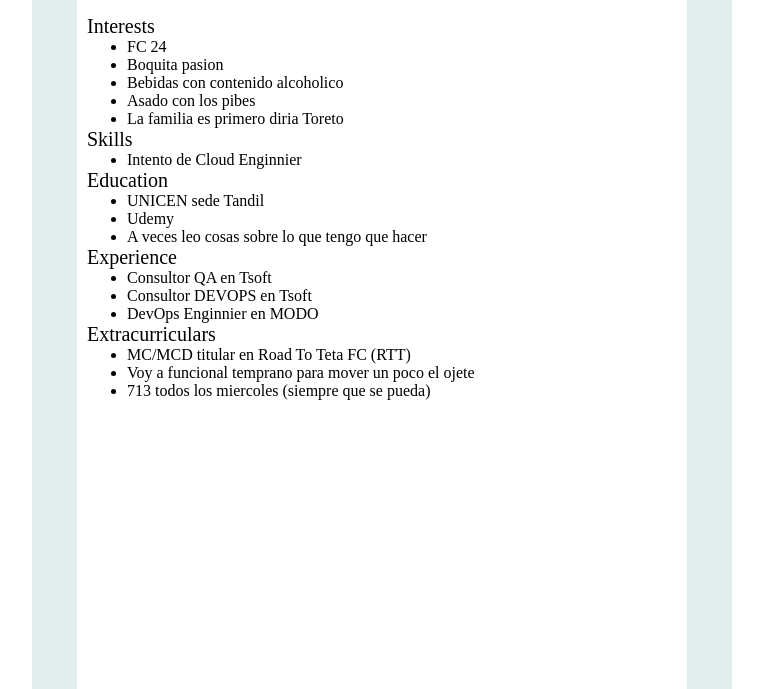
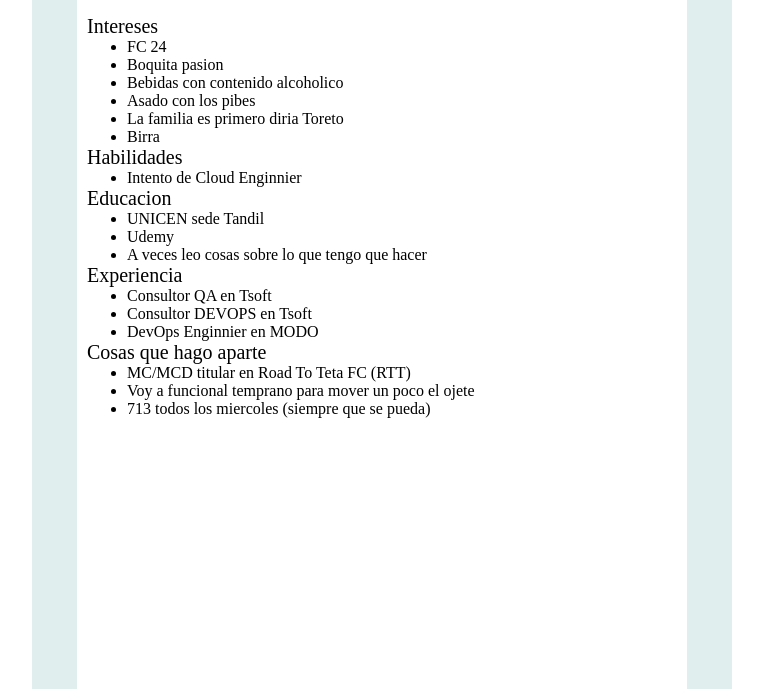
Before and after one commit to MatiasFumiatti/project-cloud-aws, a plain HTML site: page src/index.html in a window 1280 px wide. Shown: the part 111-800 px from the top of the page, without its empty margins (258-1021 px from the left). Drawn offline with Linux system fonts and the light colour scheme.

Commit message:
CCC-008: Prueba WF

```diff
--- a/src/index.html
+++ b/src/index.html
@@ -14,19 +14,20 @@
     <h2>Matias Fumiatti</h2>
     <hr />
     <br>
-    <p class="head">Interests</p>
+    <p class="head">Intereses</p>
     <ul>
       <li>FC 24</li>
       <li>Boquita pasion</li>
       <li>Bebidas con contenido alcoholico</li>
       <li>Asado con los pibes</li>
       <li>La familia es primero diria Toreto</li>
+      <li>Birra</li>
     </ul>
-    <p class="head">Skills</p>
+    <p class="head">Habilidades</p>
     <ul>
       <li>Intento de Cloud Enginnier</li>
     </ul>
-    <p class="head">Education</p>
+    <p class="head">Educacion</p>
     <ul>
       <a href="https://exa.unicen.edu.ar/?">
         <li>UNICEN sede Tandil</li>
@@ -37,13 +38,13 @@
       </a>
       <li>A veces leo cosas sobre lo que tengo que hacer</li>
     </ul>
-    <p class="head">Experience</p>
+    <p class="head">Experiencia</p>
     <ul>
       <li>Consultor QA en Tsoft</li>
       <li>Consultor DEVOPS en Tsoft</li>
       <li>DevOps Enginnier en MODO</li>
     </ul>
-    <p class="head">Extracurriculars</p>
+    <p class="head">Cosas que hago aparte</p>
     <ul>
       <li>MC/MCD titular en Road To Teta FC (RTT)</li>
       <li>Voy a funcional temprano para mover un poco el ojete</li>
```
